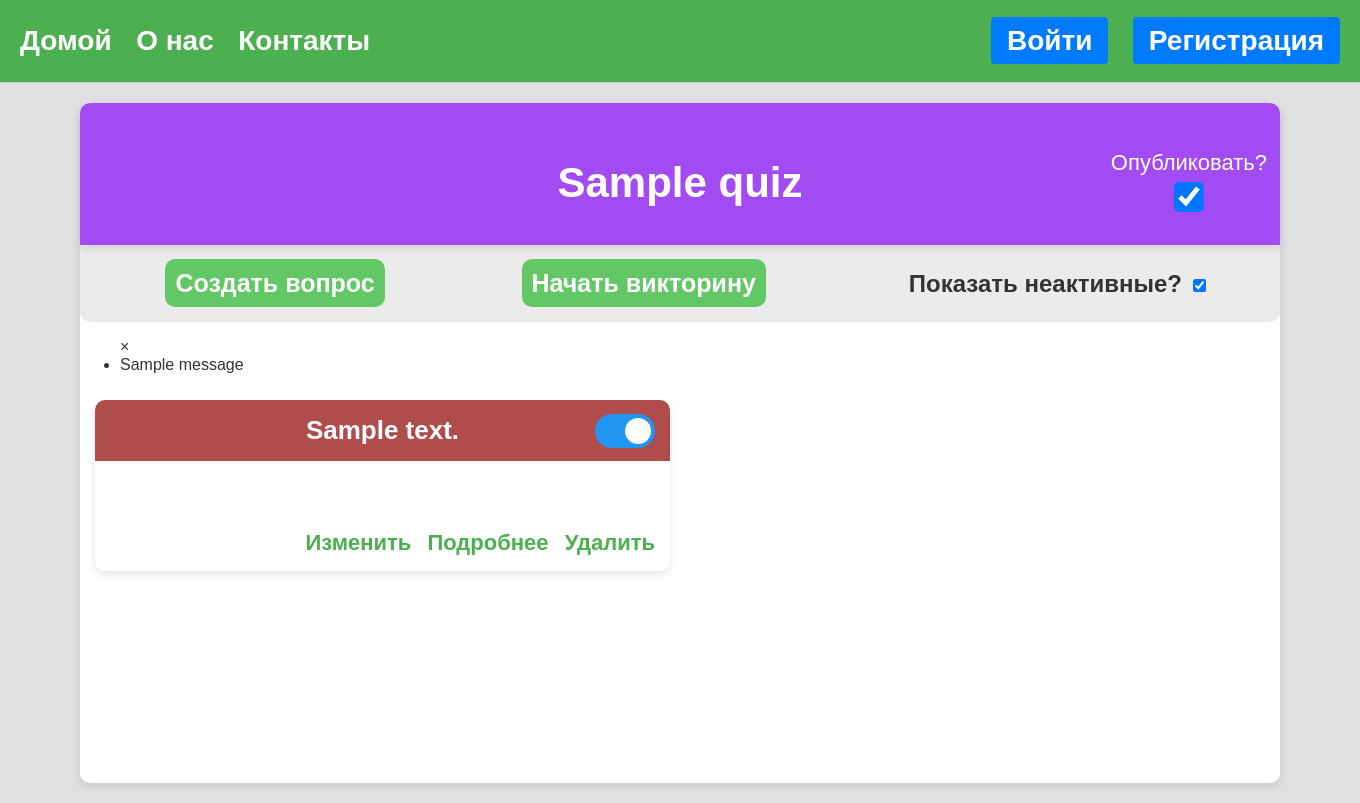
After one commit to 4eLoBeK-001/Quiz, a Django app: page /quiz/1/questions in a window 1360 px wide. The commit adds this page. Run offline with Django 4.2, Linux system fonts and the light colour scheme; tables that the repository leaves empty hold one stand-in row (values such as "Sample post"); one stand-in notice (Sample message) is shown.

Commit message:
add questions

```diff
--- a/quiz/quiz_app/static/quiz_app/style/style.css
+++ b/quiz/quiz_app/static/quiz_app/style/style.css
@@ -7,6 +7,27 @@ body {
     font-family: Arial, sans-serif;
     background-color: #e0e0e0;
     color: #333;
+}
+
+.pd20 {
+    padding: 20px;
+}
+
+.pd10 {
+    padding: 10px;
+}
+
+.fs18{
+    font-size: 18px;
+}
+
+.fs25{
+    font-size: 25px;
+}
+
+.title {
+    text-align: center;
+    margin: 10px;
 }
 
 .site-header {
@@ -45,7 +66,6 @@ body {
 .btn {
     background-color: #28a745;
     color: white;
-    font-size: 18px;
     text-decoration: none;
     text-align: center;
     padding: 8px 16px;
@@ -83,7 +103,6 @@ body {
     position: relative;
     background-color: white;
     margin: 20px auto;
-    padding: 20px;
     max-width: 1200px;
     min-height: 85vh;
     height: auto;
@@ -91,8 +110,10 @@ body {
     box-shadow: 0 4px 8px rgba(0, 0, 0, 0.1);
 }
 
-.container-title-text{
+.container-title-text {
+    padding-top: 10px;
     text-align: center;
+    font-size: 42px;
 }
 
 .form-container {
@@ -114,6 +135,7 @@ body {
     margin-bottom: 5px;
     font-size: 24px;
     color: #555;
+    font-weight: bold;
 }
 
 .form-group input {
@@ -175,3 +197,335 @@ select:focus {
 textarea {
     resize: vertical;
 }
+
+.container-quiz{
+    display: grid;
+    grid-template-columns: repeat(auto-fit, minmax(300px, 1fr));
+    gap: 20px;
+    margin: 0 auto;
+    max-width: 1200px;
+    padding: 10px 15px 150px 15px;
+    grid-template-columns: repeat(1, 1fr);
+}
+
+.card-content {
+    padding: 15px;
+    font-size: 22px;
+    color: #555;
+    max-height: 210px;
+}
+
+.card-content p {
+    margin: 5px 0;
+}
+
+.card-head {
+    background-color: #4CAF50;
+    color: white;
+    padding: 15px;
+    font-size: 26px;
+    font-weight: bold;
+    text-align: center;
+    position: relative;
+}
+.card-head a{
+    text-decoration: none;
+    color: white;
+}
+
+/* Карточка */
+.card {
+    background-color: white;
+    border-radius: 10px;
+    box-shadow: 0 4px 8px rgba(0, 0, 0, 0.1);
+    overflow: hidden;
+    transition: transform 0.2s, box-shadow 1.5s;
+}
+
+.card:hover {
+    transform: translateY(-5px);
+    box-shadow: 0 8px 16px rgba(248, 51, 51, 0.350);
+}
+
+.card-actions-quiz{
+    margin-top: 10px;
+    display: flex;
+    justify-content: space-between;
+}
+
+.card-actions-quiz a {
+    display: inline-block; /* Ссылки в строку */
+    color: #4CAF50;
+    font-weight: bold;
+    text-decoration: none;
+    transition: color 0.3s;
+}
+
+
+.question-title {
+    background-color: rgb(162, 75, 243); /* Белый фон для основного контента */
+    position: relative;
+    color: white;
+    padding: 10px;
+    text-align: center;
+    height: auto;
+    border-radius: 10px 10px 0 0; /* Скруглённые углы */
+    box-shadow: 0 4px 8px rgba(0, 0, 0, 0.1); /* Тень для выделения */
+}
+
+.manage-show {
+    display: flex;
+    flex-direction: column;
+    font-size: 22px;
+    position: absolute;
+    width: auto;
+    top: 50%;
+    right: -65px;
+    transform: translate(-50%, -50%);
+}
+
+.manage-show *{
+    margin: 10px 0 5px 0;
+}
+
+.scale {
+    transform: scale(2.3);
+}
+
+.title-hat {
+    font-size: 42px;
+}
+
+.manage-panel {
+    display: flex;
+    justify-content: space-around;
+    align-items: center;
+    padding: 0 10px;
+    background-color: #ebebeb;
+    border-radius: 0 0 10px 10px;
+
+}
+
+.manage-panel p , .manage-panel label{
+    font-size: 24px;
+    font-weight: bold;
+    /* width: 250px; */
+    margin-left: 10px;
+}
+
+.manage-btn {
+    margin-left: 4px;
+    text-decoration: none;
+    background-color: #61c865;
+    padding: 10px;
+    border-radius: 10px;
+    transition: background-color 0.3s;
+}
+
+.manage-btn:hover {
+    background-color: #47e44a;
+    color: white;
+}
+
+
+
+.bottom {
+    margin-top: 35px;
+}
+
+
+.switch {
+    right: 15px;
+    display: inline-block;
+    top: 50%; /* Для центрирования по вертикали */
+    transform: translateY(-50%);
+    width: 80px;
+    height: 34px;
+    cursor: pointer;
+}
+
+/* Hide default HTML checkbox */
+.switch input {
+    display:none;
+}
+
+/* The slider */
+.slider {
+    position: absolute;
+    top: 0;
+    left: 0;
+    right: 0;
+    bottom: 0;
+    background-color: #ccc;
+    -webkit-transition: .4s;
+    transition: .4s;
+}
+
+.mright {
+    margin-right: 20px;
+}
+
+.mbottom {
+    margin-bottom: 20px;
+}
+
+.slider:before {
+    position: absolute;
+    content: "";
+    height: 26px;
+    width: 26px;
+    left: 4px;
+    bottom: 4px;
+    background-color: white;
+    -webkit-transition: .4s;
+    transition: .4s;
+}
+
+input:checked + .slider {
+    background-color: #2196F3;
+}
+
+input:focus + .slider {
+    box-shadow: 0 0 1px #2196F3;
+}
+
+input:checked + .slider:before {
+    -webkit-transform: translateX(26px);
+    -ms-transform: translateX(26px);
+    transform: translateX(26px);
+}
+
+/* Rounded sliders */
+.slider.round {
+    border-radius: 34px;
+}
+
+.slider.round:before {
+    border-radius: 50%;
+}
+
+
+/* Контейнер карточек */
+.container-question {
+    display: grid;
+    grid-template-columns: repeat(auto-fit, minmax(300px, 1fr));
+    gap: 20px;
+    margin: 0 auto;
+    max-width: 1200px;
+    padding: 10px 15px;
+    grid-template-columns: repeat(2, 1fr);
+}
+
+@media screen and (max-width: 1200px) {
+    .container-question {
+      grid-template-columns: repeat(1, 1fr);
+  }
+}
+
+/* Карточка */
+.card {
+    background-color: white;
+    border-radius: 10px;
+    box-shadow: 0 4px 8px rgba(0, 0, 0, 0.1);
+    overflow: hidden;
+    transition: transform 0.2s, box-shadow 1.5s;
+}
+
+.card:hover {
+    transform: translateY(-5px);
+    box-shadow: 0 8px 16px rgba(248, 51, 51, 0.350);
+}
+
+.absolute{
+    position: absolute;
+}
+
+/* Заголовок вопросов */
+.card-head-question {
+    background-color: #af4c4c;
+    color: white;
+    padding: 15px;
+    font-size: 26px;
+    font-weight: bold;
+    text-align: center;
+    position: relative;
+}
+
+/* Контент карточки */
+.card-conetnt {
+    padding: 15px;
+    font-size: 22px;
+    color: #555;
+    max-height: 210px;
+}
+
+.card-conetnt p {
+    margin: 5px 0;
+}
+
+.card-conetnt input{
+    padding: 25px;
+    font-size: 26px;
+    color: #555;
+}
+
+.card-actions {
+    text-align: right;
+}
+
+.single {
+    padding: 15px;
+    font-size: 22px;
+    color: #555;
+}
+
+.single p {
+    margin: 5px 0;
+}
+
+.card:has(.input-text){
+    display: flex;
+    flex-direction: column;
+}
+
+.inp-view {
+    margin-bottom: 56px;
+}
+
+.input-text{
+    padding: 20px 15px;
+    font-size: 22px;
+    color: #4e4e4e;
+}
+
+.input-text h2{
+    text-align: center;
+    background-color: #d6d6d6;
+    border-radius: 10px;
+}
+
+.card-actions a{
+    margin-left: 10px;
+}
+
+
+.card-actions {
+    margin-top: 54px;
+}
+
+.card-actions a, .card-actions-quiz a {
+    display: inline-block;
+    color: #4CAF50;
+    font-weight: bold;
+    text-decoration: none;
+    transition: color 0.3s;
+}
+
+.card-actions a:hover, .card-actions-quiz a:hover {
+    color: #ba2020;
+}
+
+
+.mleft {
+    margin-left: 20px;
+}
--- /dev/null
+++ b/quiz/quiz_app/templates/quiz_app/custom_checkbox.html
@@ -0,0 +1,5 @@
+
+<label class="switch bottom">
+    <input type="checkbox" id="id_is_active" name="is_active">
+    <span class="slider round mright"></span>
+</label>
--- a/quiz/quiz_app/templates/quiz_app/home.html
+++ b/quiz/quiz_app/templates/quiz_app/home.html
@@ -6,7 +6,7 @@
 <main class="home-main-content">
     <div class="button-row">
         <a href="{% url 'create_quiz' %}" class="btn big-btn">Создать свою викторину</a>
-        <a href="" class="btn big-btn">Посмотреть свой профиль</a>
+        <a href="{% url 'view_quizzes' %}" class="btn big-btn">Посмотреть свой профиль</a>
         <a href="" class="btn big-btn">Глянуть список викторин</a>
     </div>
 </main>
--- /dev/null
+++ b/quiz/quiz_app/templates/quiz_app/list_questions.html
@@ -0,0 +1,94 @@
+{% extends 'base.html' %}
+{% load static %}
+
+{% block content %}
+    <!-- Основной контент -->
+    <main class="main-content">
+
+        <div class="question-title">
+            <a href=""><img src="" class="back-pic"></a>
+            <h1 class="title-hat">{{ quiz }}</h1>
+
+            <form action="" id="isActiveForm" method="post">
+            {% csrf_token %}
+
+                <div class="manage-show">
+                    <label for="is_show">Опубликовать?</label>
+                    <input type="checkbox" name="is_show" id="is_show" class="scale"
+                    onchange="" {% if quiz.is_show %}checked{% endif %}>
+                </div>
+
+            </form>
+
+
+        </div>
+
+        <div class="manage-panel">
+            <p><a href="{% url 'create_question' quiz.id %}" class="btn manage-btn fs25">Создать вопрос</a></p>
+
+            <p><a href="" class="btn manage-btn fs25">Начать викторину</a></p>
+
+            <p><label for="show_hidden">Показать неактивные?</label>
+            <input type="checkbox" name="" id="show_hidden" class="scale13" checked></p>
+        </div>
+
+        {% if messages %}
+        <div class="container-messages">
+            <ul class="messages">
+                <span class="close-button" onclick="">&times;</span>
+                {% for message in messages %}
+                    <li class="{{ message.tags }}">{{ message }}</li>
+                {% endfor %}
+            </ul>
+        </div>
+        {% endif %}
+
+        <div class="container-question">
+            {% for question in questions %}
+            <div class="card">
+                <div class="card-head-question">
+                    {{ question }}
+                    <label class="switch absolute">
+                        <input type="checkbox" {% if question.is_active %}checked{%endif%} disabled>
+                        <span class="slider round mleft"></span>
+                    </label>
+                </div>
+                {% if question.question_type == 'single' or question.question_type == 'multiple' %}
+
+                <div class="card-conetnt {{ question.question_type }}">
+                    <div class="strogo">
+                    {% for answer in question.answers_t.all %}
+                        <p>{{answer}}</p>
+                    {% endfor %}
+                    </div>
+                    <div class="card-actions card-actions-single">
+                        <a href="">Изменить</a>
+                        <a href="">Подробнее</a>
+                        <a href="{% url 'delete_question' question.quiz.id question.id %}" onclick="">Удалить</a>
+                    </div>
+                </div>
+
+                {% else %}
+
+                <div class="card-conetnt {{ question.question_type }}">
+                    {% for answer in question.answers_t.all %}
+                    <div class="inp-view">
+                        <h2>{{answer}}</h2>
+                    </div>
+                    {% endfor %}
+                    <div class="card-actions card-actions-input">
+                        <a href="">Изменить</a>
+                        <a href="">Подробнее</a>
+                        <a href="{% url 'delete_question' question.quiz.id question.id %}" onclick="">Удалить</a>
+                    </div>
+                </div>
+                {% endif %}
+
+            </div>
+            {% endfor %}
+        </div>
+
+    </main>
+    <script src=""></script>
+
+{% endblock content %}
--- a/quiz/quiz_app/urls.py
+++ b/quiz/quiz_app/urls.py
@@ -4,5 +4,11 @@ from quiz_app import views
 
 urlpatterns = [
     path('home/', views.home, name='home'),
-    path('quiz/create/', views.create_quiz, name='create_quiz')
+    path('quiz/create/', views.create_quiz, name='create_quiz'),
+    path('quiz/mylist/', views.view_quizzes, name='view_quizzes'),
+    path('quiz/delete/<int:quiz_id>/', views.delete_quiz, name='delete_quiz'),
+    path('quiz/<int:quiz_id>/questions', views.list_questions, name='list_questions'),
+    path('quiz/<int:quiz_id>/questions/create', views.create_question, name='create_question'),
+    path('quiz/<int:quiz_id>/question/<int:question_id>/delete/', views.delete_question, name='delete_question'),
+
 ]
--- a/quiz/quiz_app/views.py
+++ b/quiz/quiz_app/views.py
@@ -1,14 +1,16 @@
-from django.shortcuts import redirect, render
+from django.shortcuts import get_object_or_404, redirect, render
 from django.contrib.auth.decorators import login_required
 from django.urls import reverse
 
-from quiz_app.forms import CreateQuizForm
+from quiz_app.models import Quiestion, Quiz
+from quiz_app.forms import CreateQuestionForm, CreateQuizForm
 
 # Create your views here.
 
 
 def home(request):
     return render(request, 'quiz_app/home.html')
+
 
 @login_required
 def create_quiz(request):
@@ -26,3 +28,51 @@ def create_quiz(request):
         'form': form
     }
     return render(request, 'quiz_app/create_quiz.html', context)
+
+
+def view_quizzes(request):
+    quizzes = Quiz.objects.all()
+
+    context = {
+        'quizzes': quizzes
+    }
+    return render(request, 'quiz_app/mylist_quizzes.html', context)
+
+
+def delete_quiz(request, quiz_id):
+    quiz = get_object_or_404(Quiz, id=quiz_id)
+    quiz.delete()
+    return redirect(request.META.get('HTTP_REFERER'))
+
+
+def list_questions(request, quiz_id):
+    quiz = get_object_or_404(Quiz, id=quiz_id)
+    questions = Quiestion.objects.filter(quiz=quiz)
+
+    context = {
+        'quiz': quiz,
+        'questions': questions
+    }
+    return render(request, 'quiz_app/list_questions.html', context)
+
+
+def create_question(request, quiz_id):
+    if request.method == 'POST':
+        form = CreateQuestionForm(request.POST)
+        if form.is_valid():
+            form = form.save(commit=False)
+            form.quiz_id = quiz_id
+            form.save()
+            return redirect(reverse('list_questions', args=[quiz_id]))
+    else:
+        form = CreateQuestionForm()
+
+    context = {
+        'form': form
+    }
+    return render(request, 'quiz_app/create_question.html', context)
+
+
+def delete_question(request, question_id, quiz_id):
+    Quiestion.objects.filter(id=question_id, quiz_id=quiz_id).delete()
+    return redirect(request.META.get('HTTP_REFERER'))
--- /dev/null
+++ b/quiz/quiz_app/widgets.py
@@ -0,0 +1,4 @@
+from django.forms import CheckboxInput
+
+class CustomSwitchCheckBox(CheckboxInput):
+    template_name = 'quiz_app/custom_checkbox.html'
```
Also changed, not shown: quiz/quiz_app/forms.py (+19 -1 lines), quiz/quiz_app/templates/quiz_app/create_question.html (added, +28 -0 lines), quiz/quiz_app/templates/quiz_app/mylist_quizzes.html (added, +34 -0 lines).
